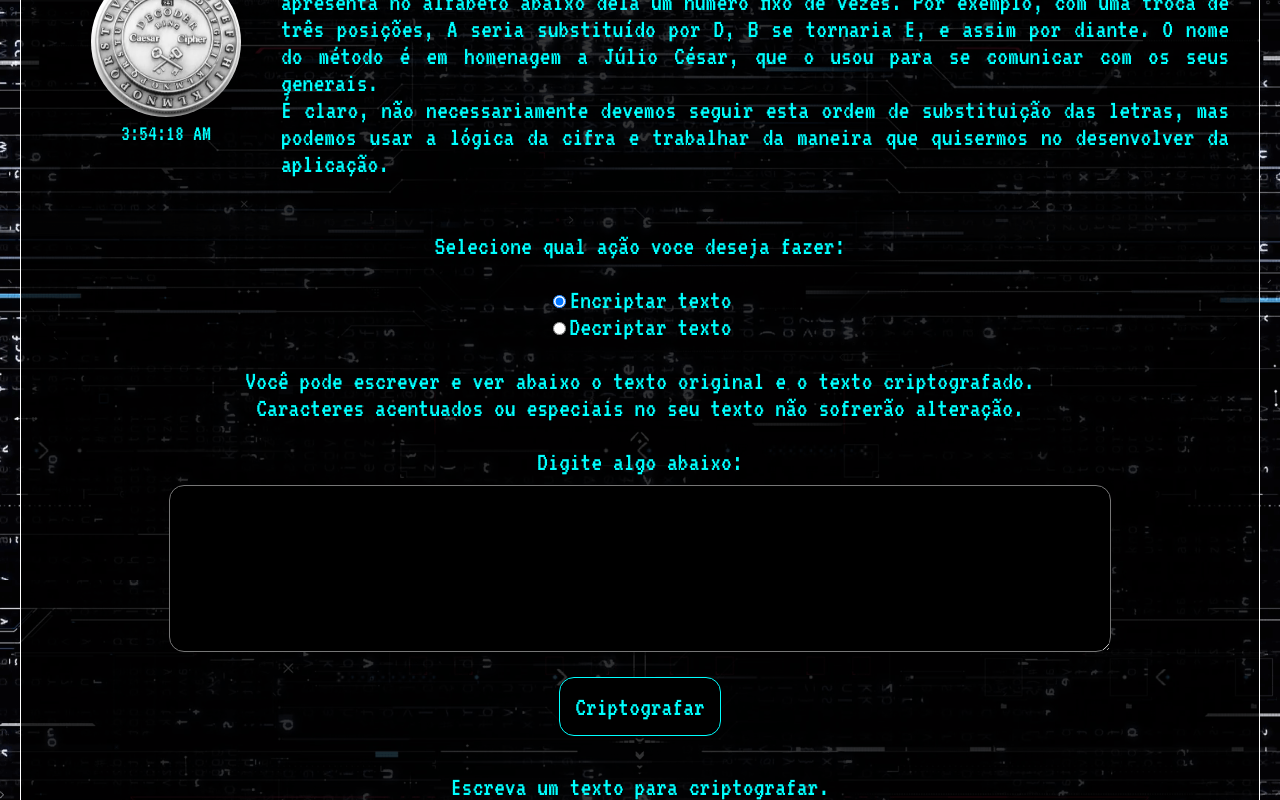
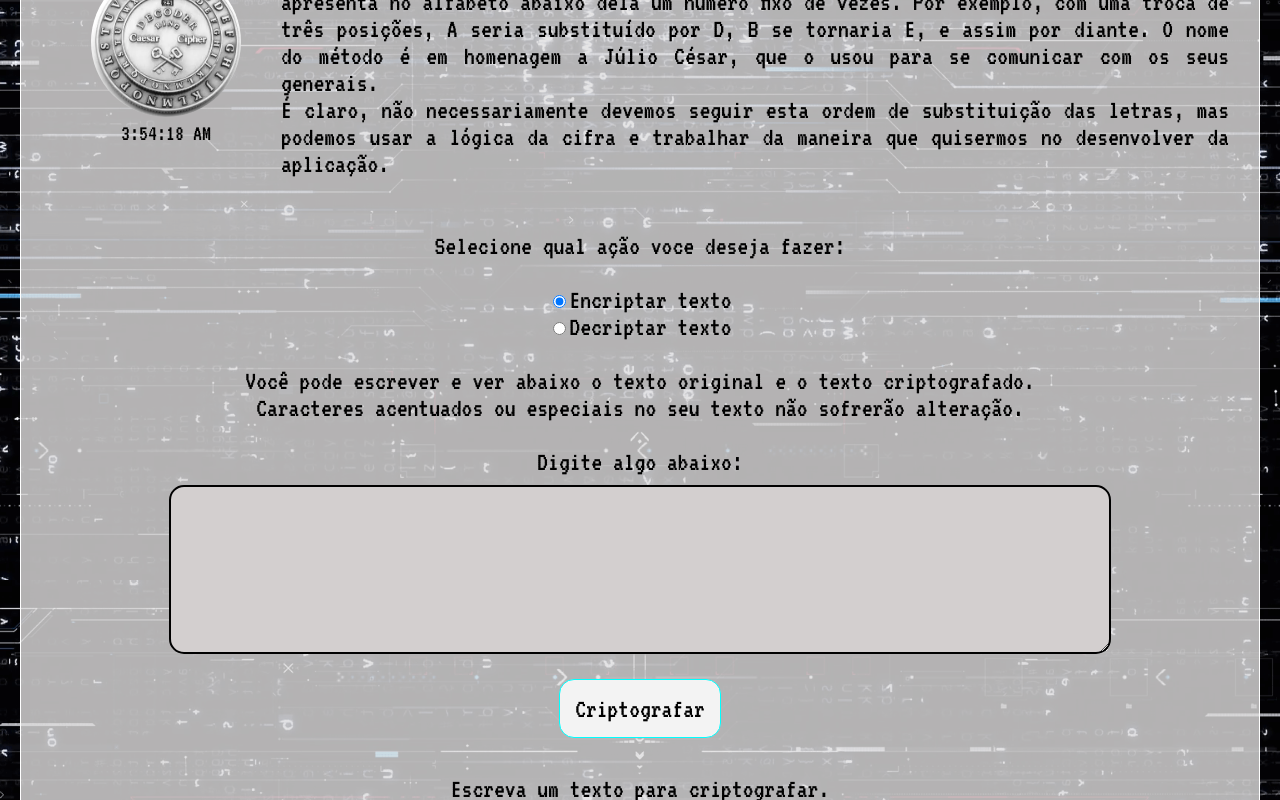
Before and after one commit to Dayvid-San/cifra-de-cesar-nextjs, a Next.js app: page / in a window 1280 px wide. Shown: the part 240-1040 px from the top of the page. Built offline with nearby package versions, Linux system fonts and the light colour scheme.

Commit message:
Adicionando a funcionaliade de tema dark/light baseado no navegador.

```diff
--- a/components/Main/Main.module.css
+++ b/components/Main/Main.module.css
@@ -2,14 +2,11 @@
   border: 1px solid white;
   border-radius: 15px;
   background-color: rgba(0, 0, 0, 0.8);
-  color: aqua;
-  /* min-height: 900px; */
   padding: 30px;
   padding-top: 0px;
   margin: 20vw;
   margin-top: 10px;
   margin-bottom: 10px;
-  /* min-width: 400px; */
   width: auto;
   text-align: center;
 }
@@ -97,3 +94,9 @@
     flex-direction: column;
   }
 }
+
+@media (prefers-color-scheme: light) {
+  .App {
+    background-color: rgba(224, 223, 223, 0.8);
+  }
+}
--- a/components/OriginalText/OriginalText.module.css
+++ b/components/OriginalText/OriginalText.module.css
@@ -6,7 +6,7 @@
   padding-top: 2px;
   margin-top: 20px;
   transition: 1s all;
-  text-shadow: 0 3px 2px black;
+  text-shadow: 0 1px 1px black;
   animation: enable 1s linear;
   -webkit-animation: enable 1s linear;
   -moz-animation: enable 1s linear;
@@ -51,3 +51,19 @@
     opacity: 1;
   }
 }
+
+@media (prefers-color-scheme: light) {
+  .OriginalText {
+    background-color: #d3cfcf;
+  }
+
+  .OriginalText p::selection {
+    background: rgba(0, 0, 0, 0.61);
+    color: #fff;
+  }
+
+  .OriginalText p::-moz-selection {
+    background: rgba(0, 0, 0, 0.61);
+    color: #fff;
+  }
+}
--- a/components/OutputText/Output.module.css
+++ b/components/OutputText/Output.module.css
@@ -14,7 +14,7 @@
 }
 
 .OutputTextParagraph {
-  text-shadow: 0 3px 2px black;
+  text-shadow: 0 1px 1px black;
 }
 
 .OutputTextParagraph::selection {
@@ -30,8 +30,8 @@
 .CopyButton {
   margin: 10px;
   background-color: black;
+  color: inherit;
   font-size: inherit;
-  color: inherit;
   font-family: inherit;
   border-radius: 15px;
   border: 1px solid aqua;
@@ -47,11 +47,11 @@
 .Dialog {
   background: #000;
   color: inherit;
-  animation: fade .5s linear;
-  -webkit-animation: fade .5s linear;
-  -moz-animation: fade .5s linear;
-  -o-animation: fade .5s linear;
-  -ms-animation: fade .5s linear;
+  animation: fade 0.5s linear;
+  -webkit-animation: fade 0.5s linear;
+  -moz-animation: fade 0.5s linear;
+  -o-animation: fade 0.5s linear;
+  -ms-animation: fade 0.5s linear;
 }
 
 @keyframes fade {
@@ -111,3 +111,31 @@
     opacity: 1;
   }
 }
+
+@media (prefers-color-scheme: light) {
+  .OutputText {
+    background-color: #d3cfcf;
+  }
+
+  .OutputText p::selection {
+    background: rgba(0, 0, 0, 0.61);
+    color: #fff;
+  }
+
+  .OutputText p::-moz-selection {
+    background: rgba(0, 0, 0, 0.61);
+    color: #fff;
+  }
+
+  .Dialog {
+    color: #fff;
+  }
+
+  .CopyButton {
+    background-color: #f3f3f3;
+  }
+
+  .CopyButton:hover {
+    background-color: rgba(13, 150, 150, 0.466);
+  }
+}
--- a/components/TextInput/TextInput.module.css
+++ b/components/TextInput/TextInput.module.css
@@ -1,7 +1,7 @@
 .InputText {
-  caret-color: aqua;
+  caret-color: #00ffff;
   margin: 10px;
-  background-color: black;
+  background-color: #000000;
   font-size: inherit;
   color: inherit;
   font-family: inherit;
@@ -14,17 +14,33 @@
 
 .Button {
   margin: 10px;
-  background-color: black;
   font-size: inherit;
   color: inherit;
   font-family: inherit;
   border-radius: 15px;
   border: 1px solid aqua;
+  background-color: #000000;
   padding: 15px;
   cursor: pointer;
-  transition: .2s all;
+  transition: 0.2s all;
 }
 
 .Button:hover {
   background-color: rgba(13, 150, 150, 0.219);
 }
+
+@media (prefers-color-scheme: light) {
+  .InputText {
+    background-color: #d3cfcf;
+    caret-color: #000000;
+    border: 2px solid #000000;
+  }
+
+  .Button {
+    background: #f3f3f3;
+  }
+
+  .Button:hover {
+    background-color: rgba(13, 150, 150, 0.466);
+  }
+}
--- a/styles/globals.css
+++ b/styles/globals.css
@@ -1,3 +1,7 @@
+* {
+  box-sizing: border-box;
+}
+
 html,
 body {
   background: #000;
@@ -5,15 +9,7 @@ body {
   margin: 0;
   font-size: 1.3rem;
   font-family: 'VT323', monospace;
-}
-
-a {
-  color: inherit;
-  text-decoration: none;
-}
-
-* {
-  box-sizing: border-box;
+  color: aqua;
 }
 
 body::-webkit-scrollbar {
@@ -34,3 +30,10 @@ body::-webkit-scrollbar-thumb {
     background-size: cover;
   }
 }
+
+
+@media (prefers-color-scheme: light) {
+  body {
+    color: #000000;
+  }
+}
```
Also changed, not shown: 1 other file (tests, documents, lock files or other folders).
